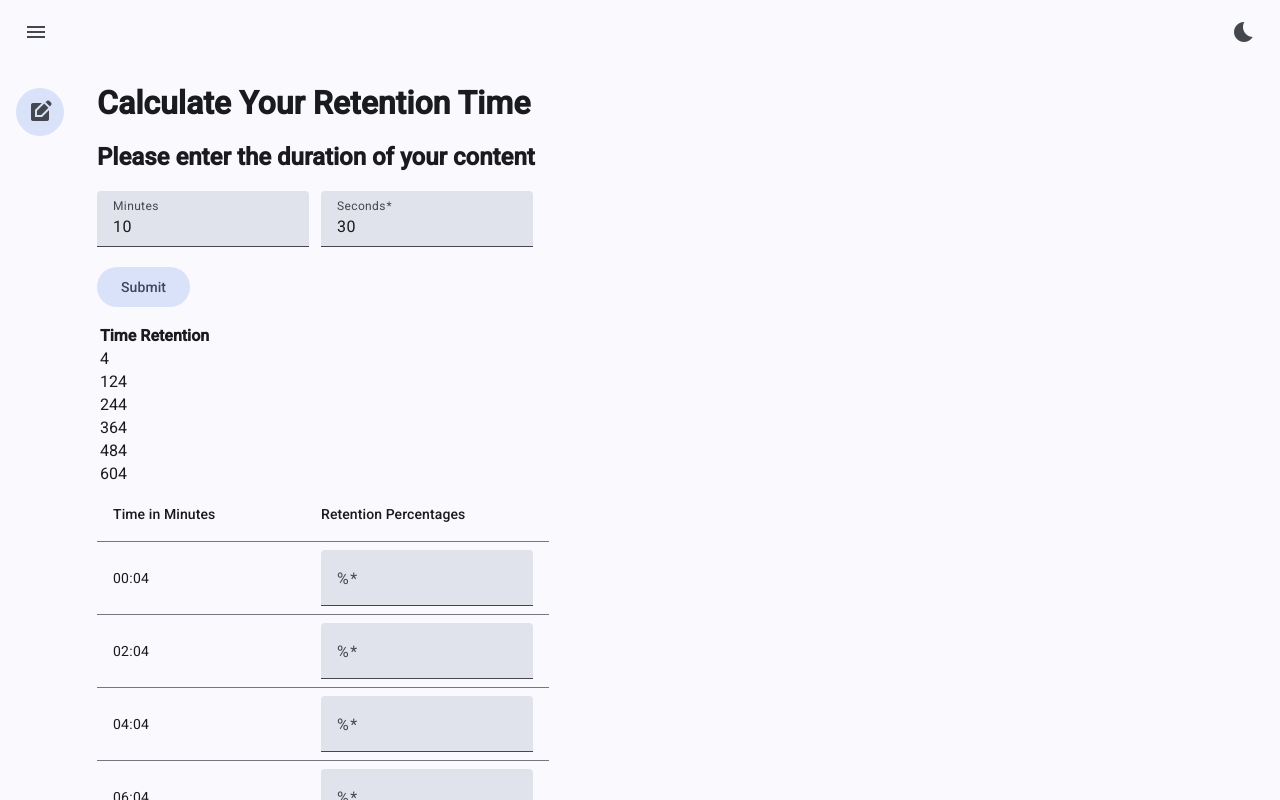
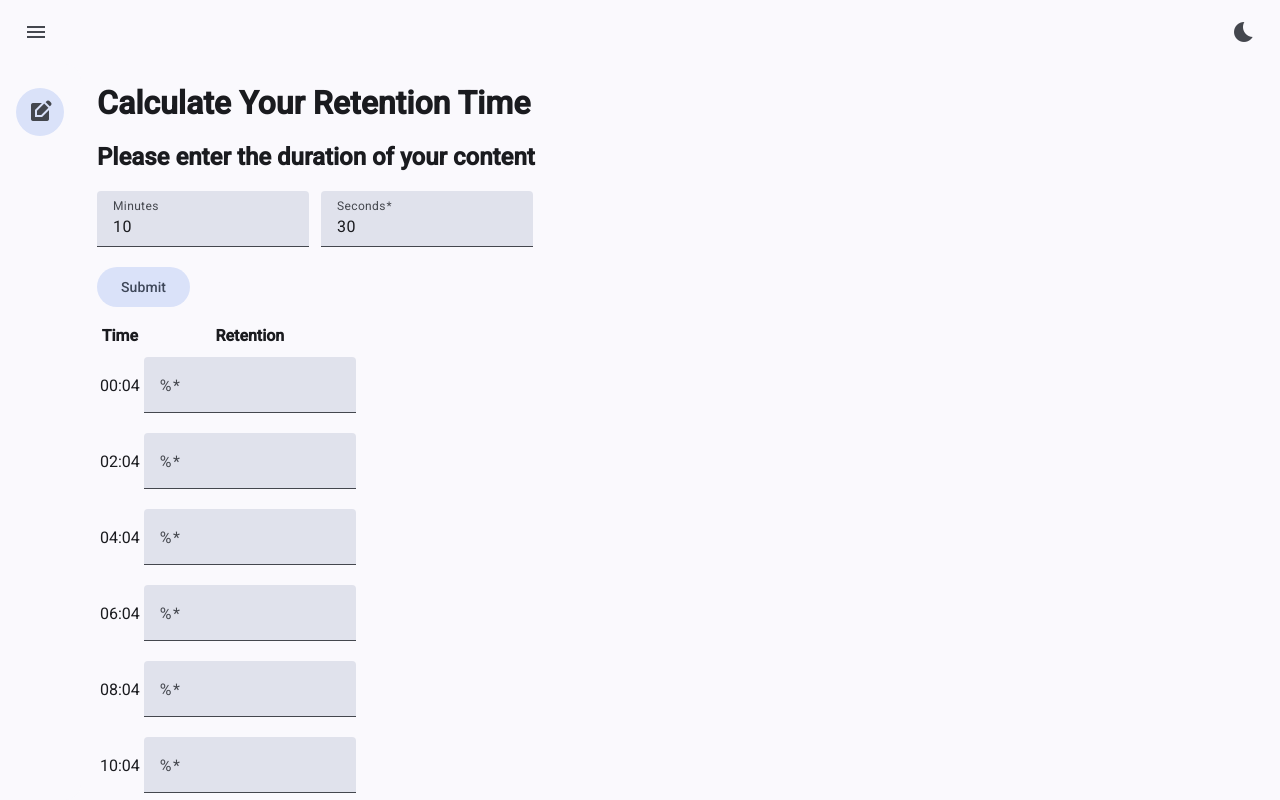
Before and after one commit to 43and18zeroes/approximate-watchtime, an Angular app: page /data-entry in a window 1280 px wide. Built offline with nearby package versions, Linux system fonts and the light colour scheme.

Commit message:
customtable2

```diff
--- a/src/app/pages/data-entry-component/data-entry-component.html
+++ b/src/app/pages/data-entry-component/data-entry-component.html
@@ -41,14 +41,24 @@
   <tbody>
     @for (row of dataEntryService.timestamps; track row) {
     <tr>
-          <td>{{ row }}</td>
+      <td>{{ dataEntryService.formatTimestamp(row) }}</td>
+      <td>
+        <mat-form-field class="percent-input-field">
+          <mat-label>%</mat-label>
+          <input
+            matInput
+            type="number"
+            required
+            min="0"
+            max="100"
+          />
+        </mat-form-field>
+      </td>
     </tr>
     }
   </tbody>
 </table>
-}
-
-@if (submitted) {
+} @if (submitted) {
 <table
   mat-table
   [dataSource]="dataEntryService.timestamps"
```
Lines whose indentation alone changed are shown as unchanged.
